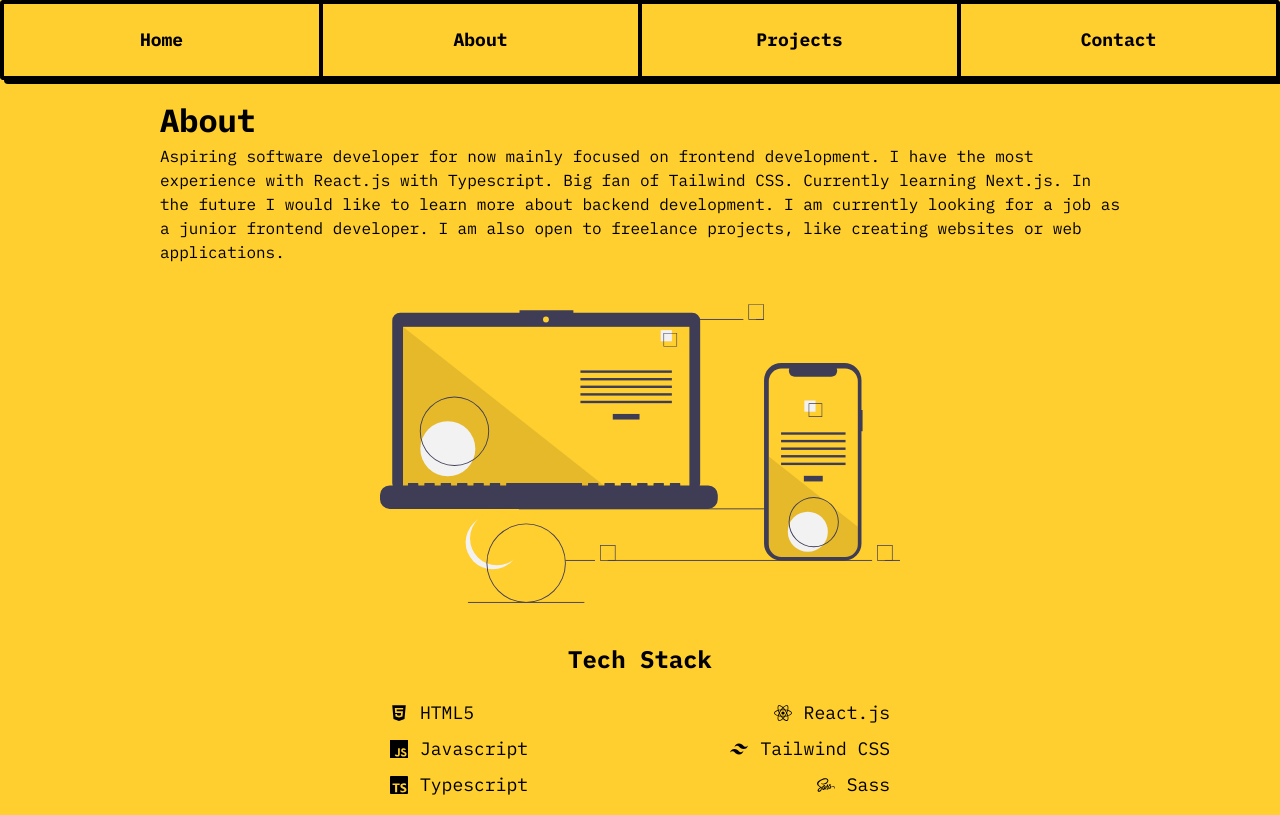
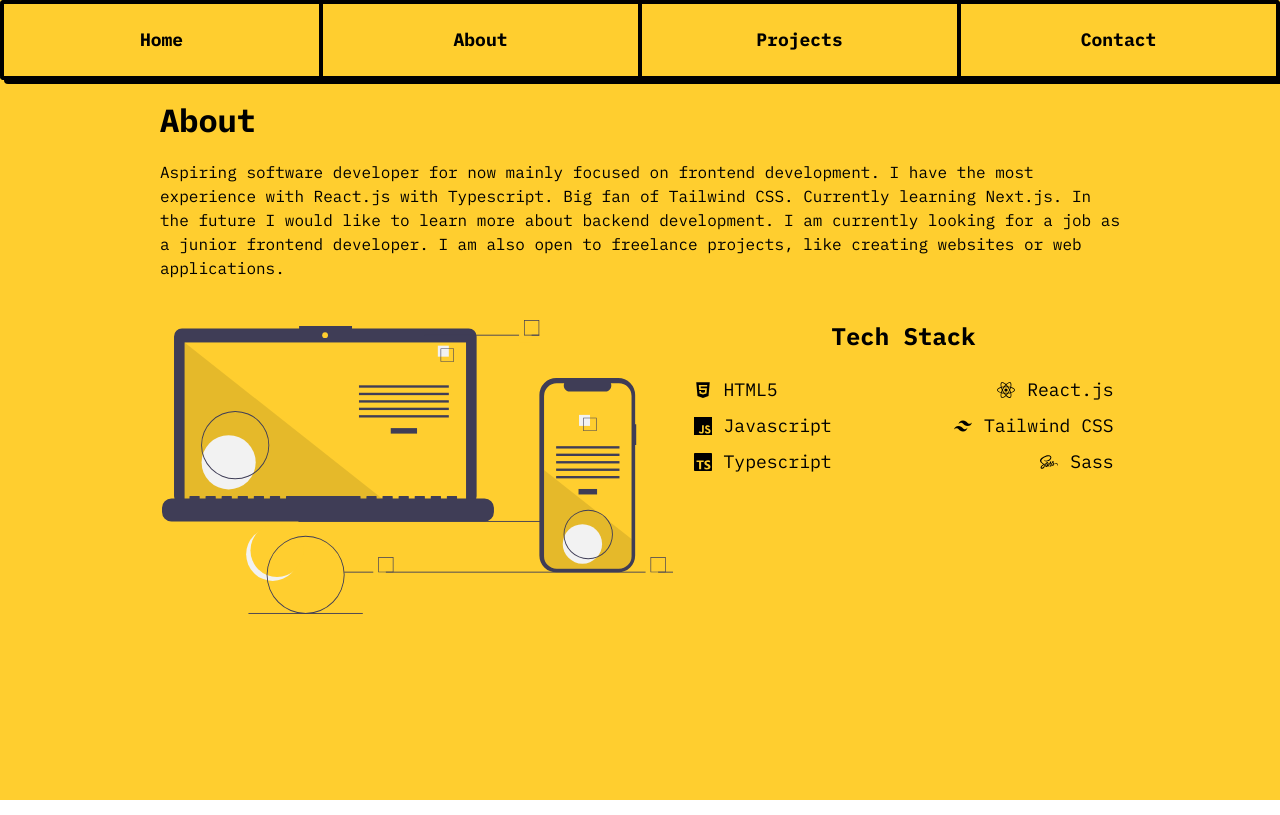
Before and after one commit to dCieszynski/personal-website, a React (Vite) app: page /about in a window 1280 px wide. Built offline with nearby package versions, Linux system fonts and the light colour scheme.

Commit message:
Update About layout

```diff
--- a/src/components/RowList/RowListRow.tsx
+++ b/src/components/RowList/RowListRow.tsx
@@ -7,7 +7,7 @@ type Props = {
 
 function RowListRow({ elements }: Props) {
   return (
-    <div className="w-full md:w-[500px] flex flex-col md:flex-row justify-between gap-2 md:gap-0">
+    <div className="w-full md:w-[420px] flex flex-col md:flex-row justify-between gap-2 md:gap-0">
       {elements.map((element, index) => (
         <div key={index}>{element}</div>
       ))}
--- a/src/pages/About.tsx
+++ b/src/pages/About.tsx
@@ -51,15 +51,16 @@ function About() {
         <div className="flex flex-col items-center gap-10">
           <div>
             <PageHeader content="About" />
-            <p className="font-normal pt-12 animate-apear">
+            <p className="font-normal pt-16 animate-apear">
               Aspiring software developer for now mainly focused on frontend development. I have the most experience with React.js with Typescript.
               Big fan of Tailwind CSS. Currently learning Next.js. In the future I would like to learn more about backend development. I am currently
               looking for a job as a junior frontend developer. I am also open to freelance projects, like creating websites or web applications.
             </p>
           </div>
+        </div>
+        <div className="flex flex-col md:flex-row gap-4">
           <div className="flex justify-center max-w-[520px] animate-apear">
             <img src={aboutUrl} alt="About Dawid Cieszyński" className="w-full h-full object-cover" />
-          </div>
           </div>
           {/* eslint-disable react/no-array-index-key */}
           <RowList
@@ -79,6 +80,7 @@ function About() {
           />
           {/* eslint-enable react/no-array-index-key */}
         </div>
+      </div>
     </main>
   );
 }
```
Lines whose indentation alone changed are shown as unchanged.
